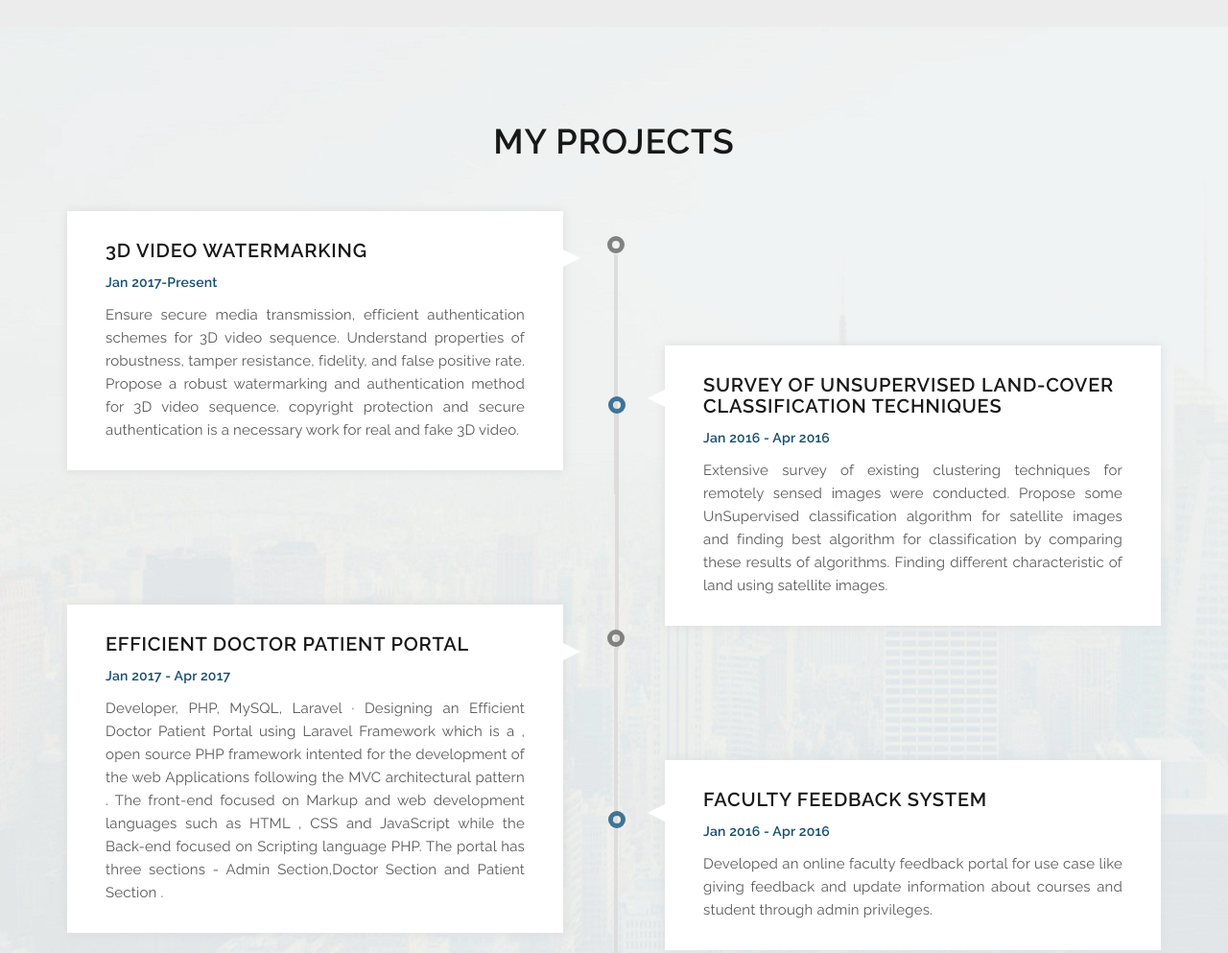
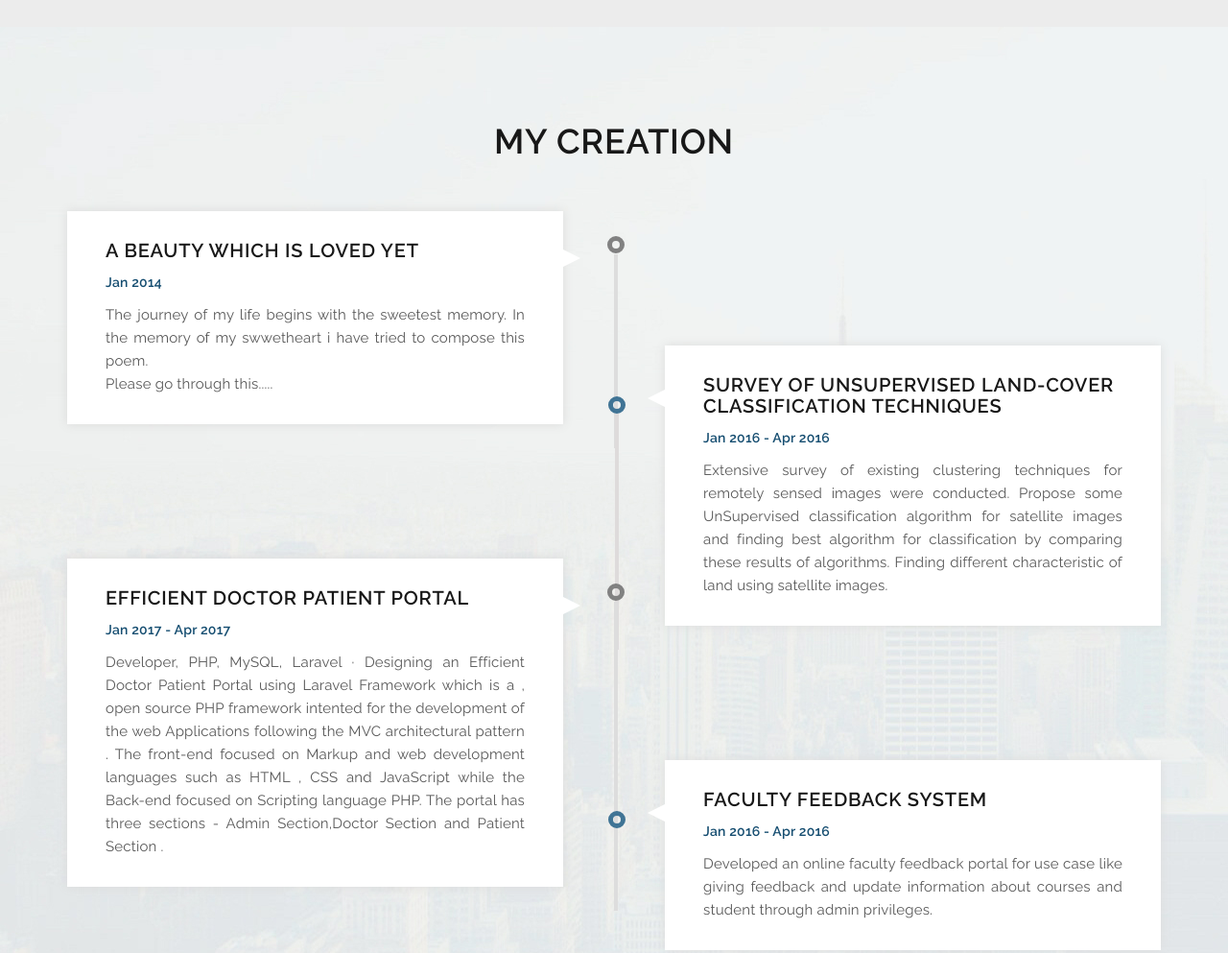
Before and after one commit to akchauhan/akchauhan.github.io, a plain HTML site: page index.html in a window 1280 px wide. Shown: the part 3220-4213 px from the top of the page at 96% size. Drawn offline with Linux system fonts and the light colour scheme; animation ran at ten frames a second.

Commit message:
Update index.html

```diff
--- a/index.html
+++ b/index.html
@@ -238,7 +238,7 @@
     <!--Start Experience Section-->
     <section class="experience padding-style1" id="project">
         <div class="experience-header">
-            <h4 class="section-title">MY PROJECTS</h4>
+            <h4 class="section-title">MY CREATION</h4>
         </div>
         <div class="container">
             <div class="experience-container">
@@ -247,9 +247,9 @@
                         <div class="experience-item">
                             <div class="experience-circle"></div>
                             <div class="experience-content">
-                                <h6>3D VIDEO WATERMARKING</h6>
-                                <p class="range">Jan 2017-Present</p>
-                                <p>Ensure secure media transmission, efficient authentication schemes for 3D video sequence. Understand properties of robustness, tamper resistance, fidelity, and false positive rate. Propose a robust watermarking and authentication method for 3D video sequence. copyright protection and secure authentication is a necessary work for real and fake 3D video.</p>
+                                <h6>A BEAUTY WHICH IS LOVED YET</h6>
+                                <p class="range">Jan 2014</p>
+                  <p>The journey of my life begins with the sweetest memory. In the memory of my swwetheart i have tried to compose this poem.<p>Please go through this.....</p> </p>
                             </div>
                         </div>
                     </div>
```
